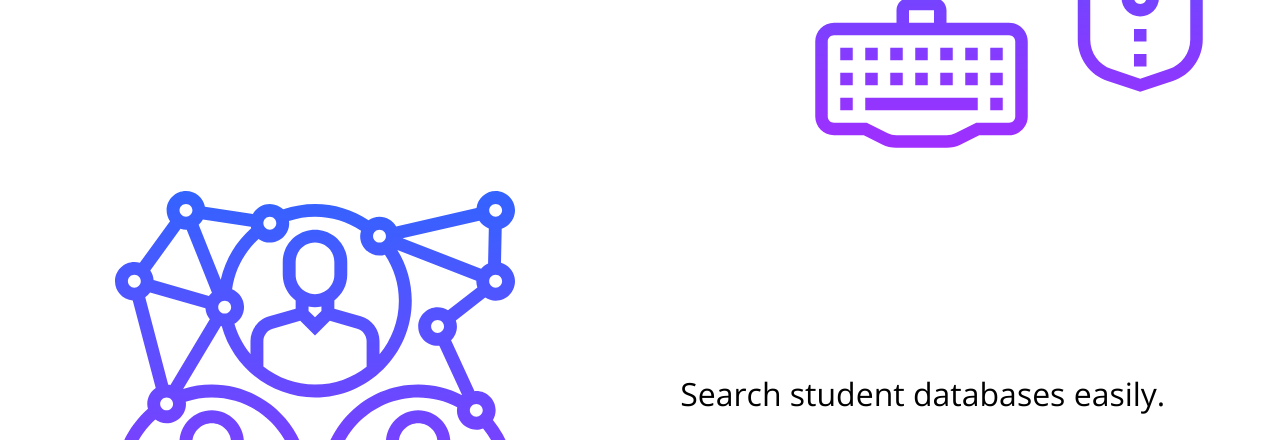
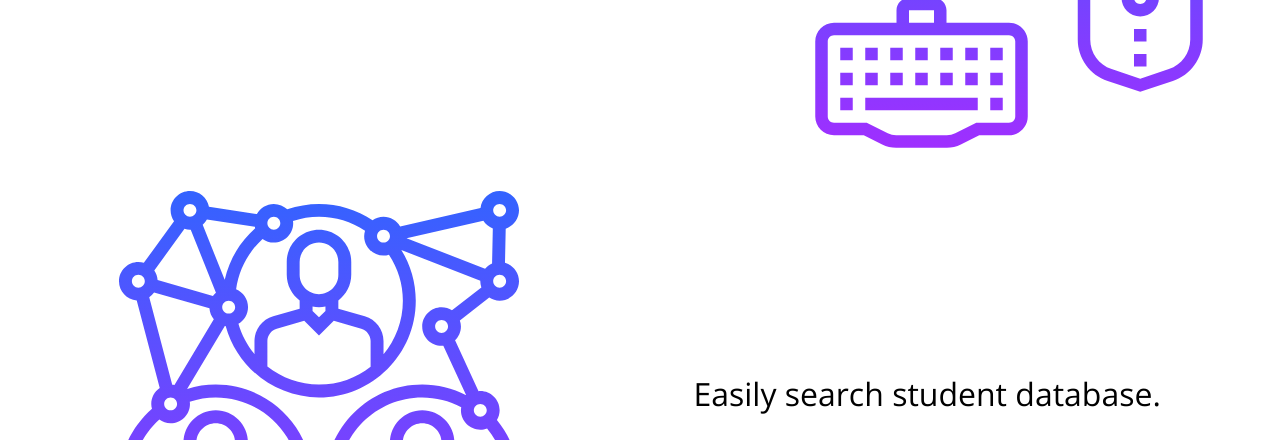
Before and after one commit to kmongy/datadoc, a plain HTML site: page index.html in a window 1280 px wide. Shown: the part 512-952 px from the top of the page. Drawn offline with nearby package versions, Linux system fonts and the light colour scheme.

Commit message:
Fixed wording for content.

```diff
--- a/index.html
+++ b/index.html
@@ -38,7 +38,7 @@
         <img src="assets/connection.svg">
       </div>
       <div class="blob-message">
-        <p>Search student databases easily.</p>
+        <p>Easily search student database.</p>
       </div>
     </div>
 
```
